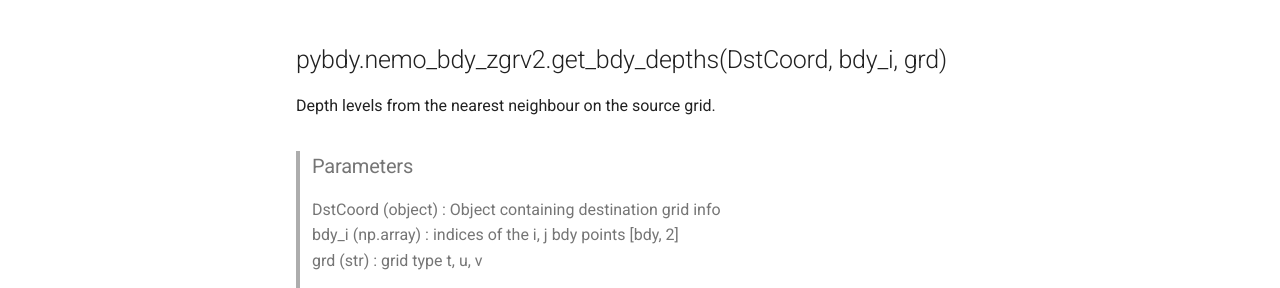
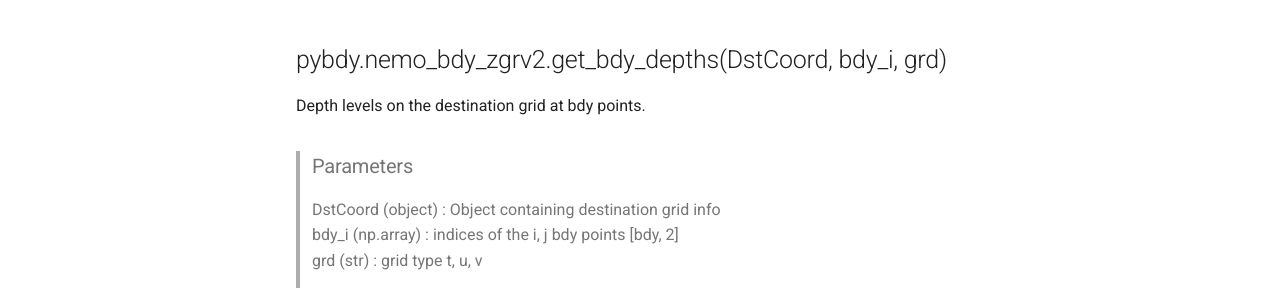
Before and after one commit to NOC-MSM/pyBDY, an MkDocs documentation site: the page built from docs/pybdy.md, in a window 1280 px wide and 900 px high, scrolled down 23117 px. Shown: the part 164-452 px from the top of the window. Built offline with MkDocs 1.6.1 and Material for MkDocs 9.7.7, drawn with Linux system fonts in a browser that asks for light colours; comment, search, counter and statistics services are not loaded.

Commit message:
Updating docs

```diff
--- a/docs/pybdy.md
+++ b/docs/pybdy.md
@@ -830,7 +830,7 @@ Created.
 
 ## pybdy.nemo_bdy_zgrv2.get_bdy_depths(DstCoord, bdy_i, grd)
 
-Depth levels from the nearest neighbour on the source grid.
+Depth levels on the destination grid at bdy points.
 
 > ### Parameters<br>
 
```
